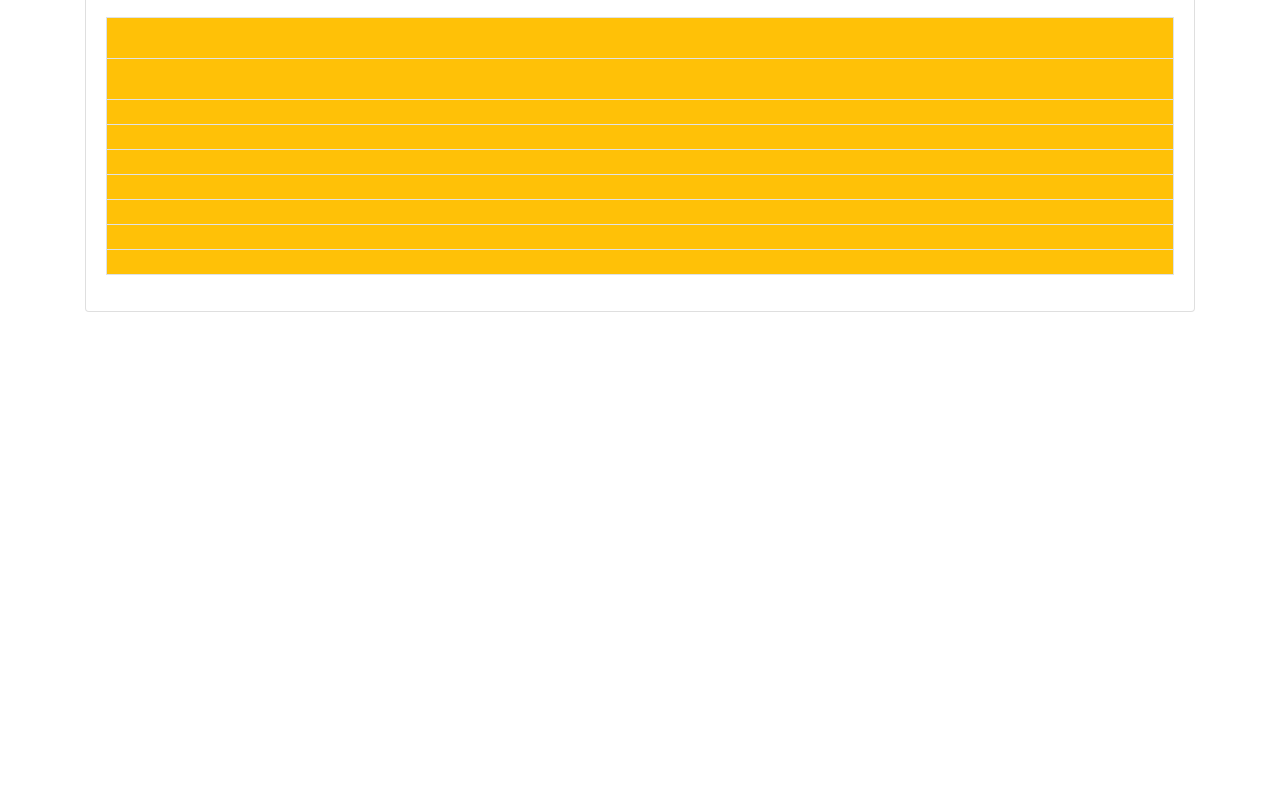
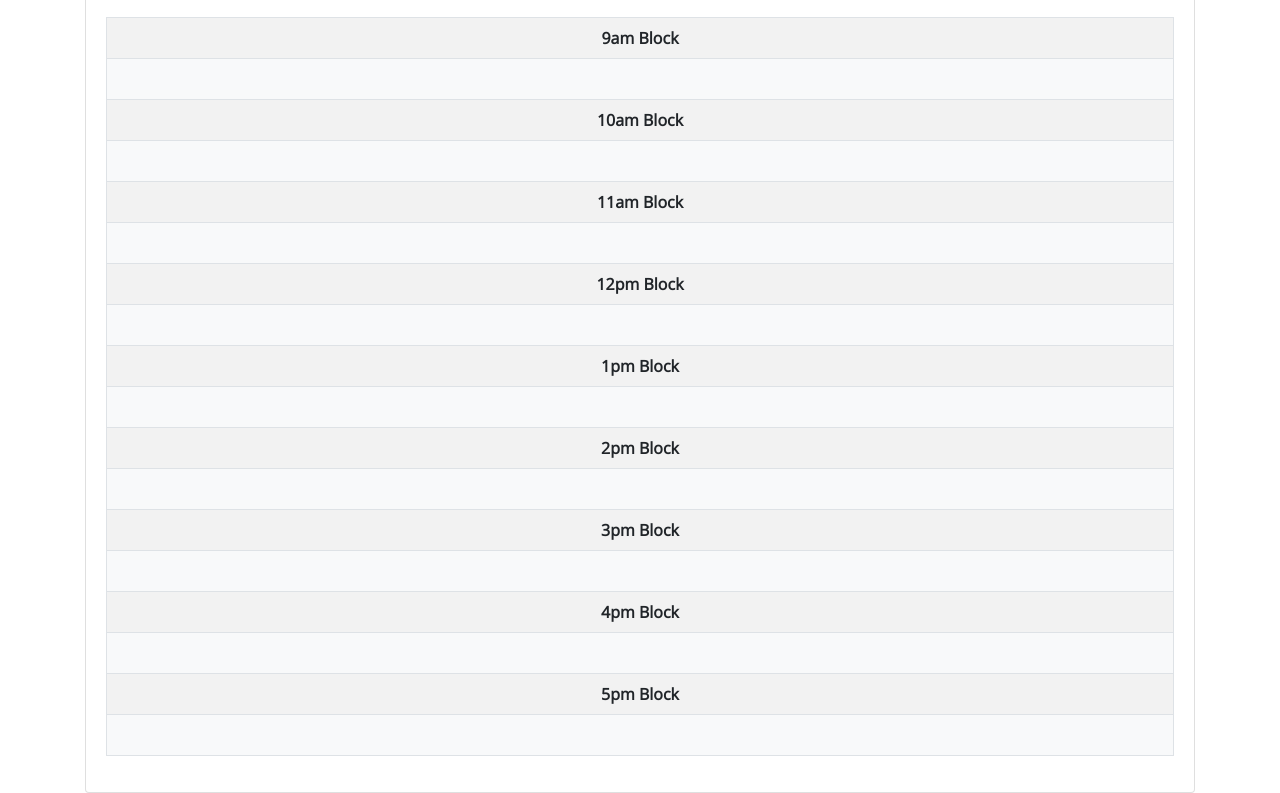
Before and after one commit to Matt777k/Week-5-Homework-calender-, a plain HTML site: page Develop/index.html in a window 1280 px wide. Shown: the part 423-1216 px from the top of the page. Before the commit the page ends 800 px from the top, so only its background shows below. Drawn offline with nearby package versions, Linux system fonts and the light colour scheme.

Commit message:
version with table and ovethinking work

```diff
--- a/Develop/index.html
+++ b/Develop/index.html
@@ -38,40 +38,49 @@
       <table class="table table-bordered table-responsive-md table-striped text-center">
 
         <tbody>
-          <tr class="pt-3-half border border-dark bg-warning mb-3 pd-3" >
-            <td contenteditable="true"></td>
+          <th>9am Block</th>
+          <tr class="pt-3-half border border-dark bg-light mb-3 pd-3 calender-rows" >
+            <td id="9am" contenteditable="true"></td>
           </tr>
           <!-- This is our clonable table line -->
-          <tr class="pt-3-half border border-dark bg-warning mb-3 pd-3" >
-            <td contenteditable="true"></td>
+          <th>10am Block</th>
+          <tr class="pt-3-half border border-dark bg-light mb-3 pd-3 calender-rows" >
+            <td id="10am" contenteditable="true"></td>
           </tr>
           <!-- This is our clonable table line -->
-          <tr class="pt-3-half border border-dark bg-warning mb-3 pd-3" contenteditable="true">
-            <td></td>
+          <th>11am Block</th>
+          <tr class="pt-3-half border border-dark bg-light mb-3 pd-3 calender-rows" >
+            <td id="11am" contenteditable="true"></td>
           </tr>
           <!-- This is our clonable table line -->
-          <tr class="pt-3-half border border-dark bg-warning mb-3 pd-3" contenteditable="true">
-            <td></td>
+          <th>12pm Block</th>
+          <tr class="pt-3-half border border-dark bg-light mb-3 pd-3 calender-rows" >
+            <td id="12pm" contenteditable="true"></td>
           </tr>
            <!-- This is our clonable table line -->
-           <tr class="pt-3-half border border-dark bg-warning mb-3 pd-3" contenteditable="true">
-            <td></td>
+           <th>1pm Block</th>
+           <tr class="pt-3-half border border-dark bg-light mb-3 pd-3 calender-rows" >
+            <td id="1pm" contenteditable="true"></td>
           </tr>
            <!-- This is our clonable table line -->
-           <tr class="pt-3-half border border-dark bg-warning mb-3 pd-3" contenteditable="true">
-            <td></td>
+           <th>2pm Block</th>
+           <tr class="pt-3-half border border-dark bg-light mb-3 pd-3 calender-rows" >
+            <td id="2pm" contenteditable="true"></td>
           </tr>
            <!-- This is our clonable table line -->
-           <tr class="pt-3-half border border-dark bg-warning mb-3 pd-3" contenteditable="true">
-            <td></td>
+           <th>3pm Block</th>
+           <tr class="pt-3-half border border-dark bg-light mb-3 pd-3 calender-rows" >
+            <td id="3pm" contenteditable="true"></td>
           </tr>
            <!-- This is our clonable table line -->
-           <tr class="pt-3-half border border-dark bg-warning mb-3 pd-3" contenteditable="true">
-            <td></td>
+           <th>4pm Block</th>
+           <tr class="pt-3-half border border-dark bg-light mb-3 pd-3 calender-rows" >
+            <td id="4pm" contenteditable="true"></td>
           </tr>
            <!-- This is our clonable table line -->
-           <tr class="pt-3-half border border-dark bg-warning" contenteditable="true">
-            <td></td>
+           <th>5pm Block</th>
+           <tr class="pt-3-half border border-dark bg-light mb-3 pd-3 calender-rows" >
+            <td id="5pm" contenteditable="true"></td>
           </tr>
         </tbody>
       </table>
--- a/Develop/script.js
+++ b/Develop/script.js
@@ -1,4 +1,26 @@
 var currentDay = document.querySelector("#currentDay");
+var nineAM = document.getElementById("9am");
+var tenAM = document.getElementById("10am");
+var elevenAM = document.getElementById("11am");
+var twelvePM = document.getElementById("12pm");
+var onePM= document.getElementById("1pm");
+var twoPM = document.getElementById("2pm");
+var threePM = document.getElementById("3pm");
+var fourPM = document.getElementById("4pm");
+var fivePM = document.getElementById("5pm");
+var calenderRows = document.getElementsByClassName("calender-rows");
+
+nineAM = 9;
+tenAM = 10;
+elevenAM = 11;
+twelvePM = 12;
+onePM = 13;
+twoPM = 14;
+threePM = 15;
+fourPM = 16;
+fivePM = 17;
+
+timeArray = [nineAM, tenAM, elevenAM, twelvePM, onePM, twoPM, threePM, fourPM, fivePM];
 
 
 
@@ -11,9 +33,20 @@ $(currentDay).html(dateAndTime);
 
 //Scrolling down presents time blocks of standard business hours (9am-5pm)
     //break into 1 hour blocks
-console.log(moment.duration(60, 'minutes').hours());
+//console.log(moment.duration(60, 'minutes').hours());
 //each time block is color coded to indicate whether it is in the past, present, or future
+$(".calender-rows").ready(function (){
+    for(var i=0; i<timeArray.length; i++) {
+        console.log(timeArray[i]);
+       if(dateAndTime == timeArray[i]) {
+
+    }
+    }
+})
     //past is gray, present is red, future is green
+    //if dateAndTime is greater than time of the blocks, turn grey
+    //if dateAndTime is within the same hour of the block, turn red
+    //if dateAndTime is less than time of the blocks, turn green
 //Clicking in to a time block
     //you cant enter an event
     //click save button for that timeblock (saves to loval storage)
```
